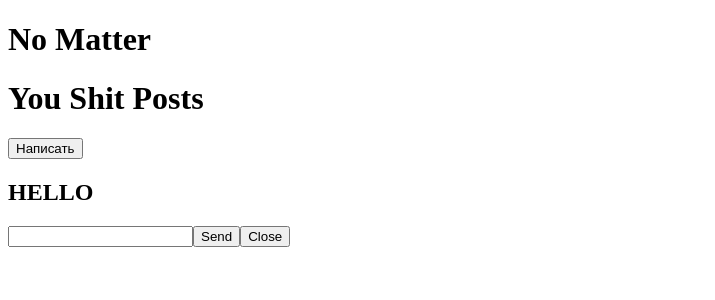
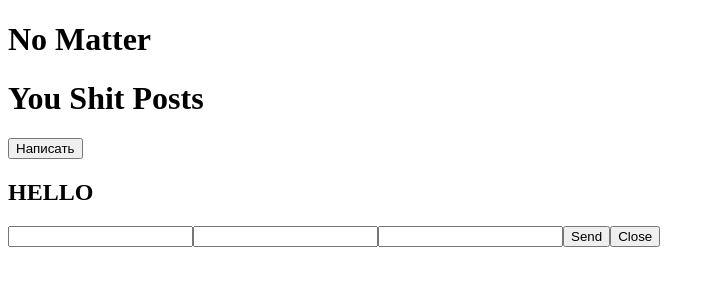
Before and after one commit to CkutlsGit/nomatter--vue, a Vue app in the folder no-matter/: page /shtpst in a window 1280 px wide. Both pictures are taken after a click on the button "Написать". Shown: the top 300 px of the page, without its empty margins (0-715 px from the left). Built offline with nearby package versions, Linux system fonts and the light colour scheme.

Commit message:
refactor: add logic for send description and nickname

```diff
--- a/no-matter/src/components/Modal.vue
+++ b/no-matter/src/components/Modal.vue
@@ -1,7 +1,11 @@
 <template>
   <div class="dialog">
     <h1>HELLO</h1>
+    <h1>{{ nickname }}</h1>
     <h1>{{ title }}</h1>
+    <h1>{{ description }}</h1>
+    <input type="text" v-model.trim="nickname">
+    <input type="text" v-model.trim="description">
     <input type="text" v-model.trim="title">
     <button @click="sendValue">Send</button>
     <button @click="closeModal">Close</button>
@@ -12,7 +16,9 @@
 export default {
   data() {
     return {
+      nickname: '',
       title: '',
+      description: ''
     }
   },
   methods: {
@@ -20,7 +26,7 @@ export default {
       this.$emit('close')
     },
     sendValue() {
-      this.$emit('send', this.title)
+      this.$emit('send', [this.nickname, this.title, this.description])
     }
   }
 }
```
